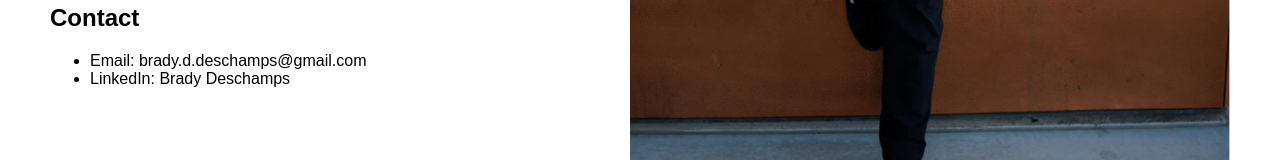
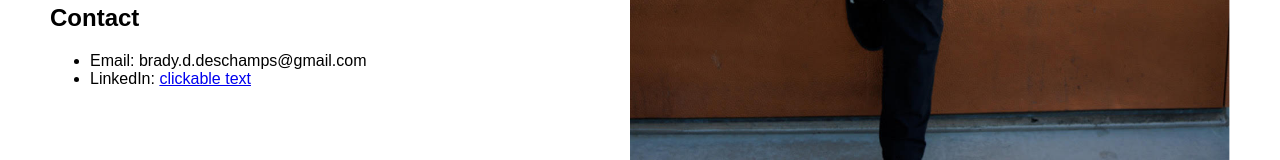
Before and after one commit to BradyD11/brady-website, a React (Create React App) app: page / in a window 1280 px wide. Shown: the part 777-937 px from the top of the page. Built offline with nearby package versions, Linux system fonts and the light colour scheme.

Commit message:
links working?

```diff
--- a/src/Profile.js
+++ b/src/Profile.js
@@ -14,7 +14,7 @@ function Profile() {
         <h2>Contact</h2>
         <ul>
             <li>Email: brady.d.deschamps@gmail.com</li>
-            <li>LinkedIn: Brady Deschamps</li> </ul>
+            <li>LinkedIn: <a href="www.linkedin.com/in/brady-d-deschamps">clickable text</a></li> </ul>
 
       </div>
       <img src={`${process.env.PUBLIC_URL}/Profilephoto.jpg`} alt="Profile" className="profile-picture" />
```
